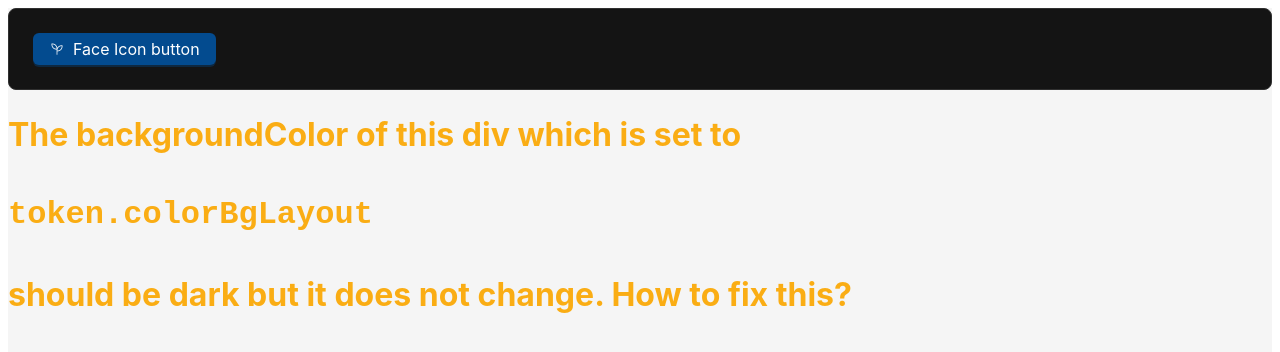
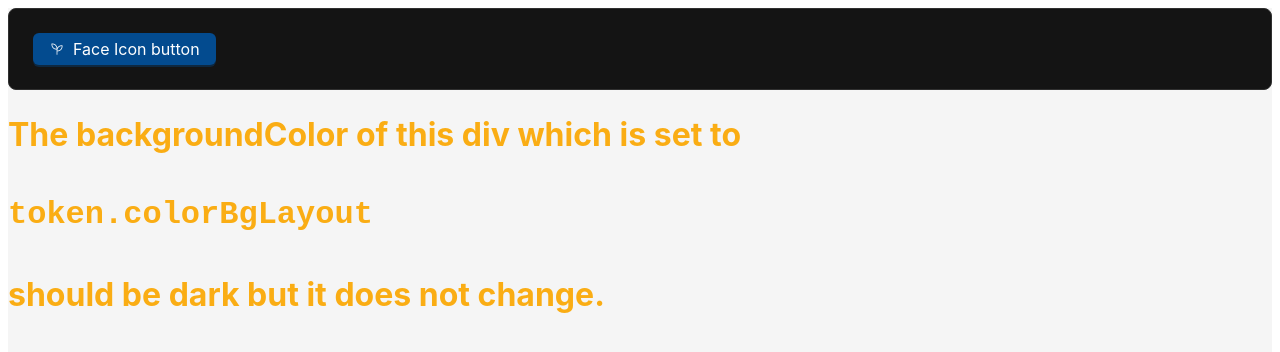
Before and after one commit to pratyushtewari/antd-darkmode-test, a React (Vite) app: page / in a window 1280 px wide. Shown: the top 352 px of the page. Built offline with nearby package versions, Linux system fonts and the light colour scheme.

Commit message:
update test

```diff
--- a/src/App.tsx
+++ b/src/App.tsx
@@ -27,7 +27,7 @@ function MyApp() {
           <span>
             <pre>token.colorBgLayout</pre>
           </span>
-          should be dark but it does not change. How to fix this?
+          should be dark but it does not change.
         </h1>
       </App>
     </ConfigProvider>
```
